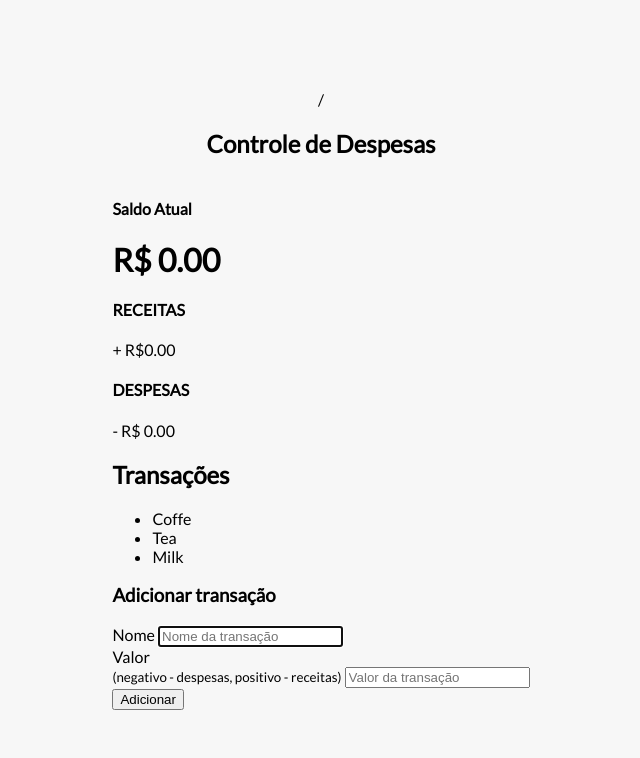
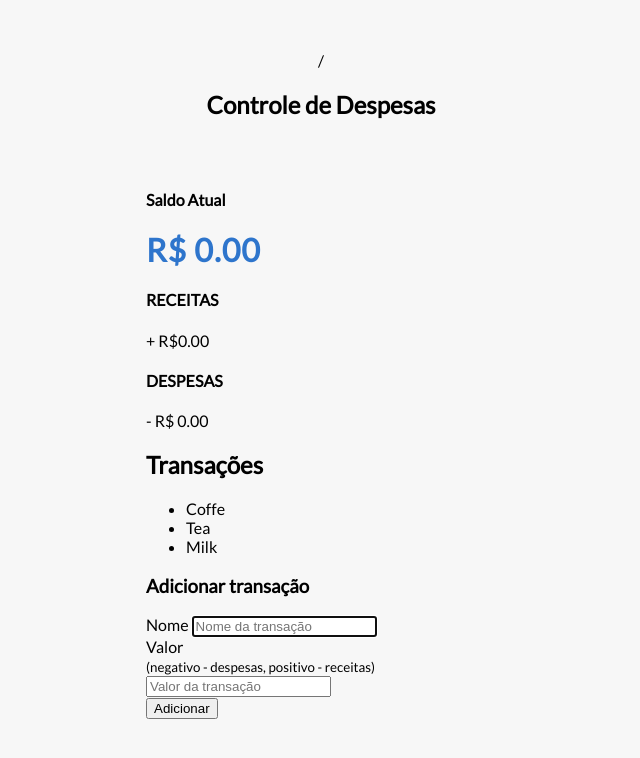
Before and after one commit to lgtrindade/app-financeiro-js, a plain HTML site: page AppFinanceiro/index.html in a window 1280 px wide. Shown: the whole page, without its empty margins (319-959 px from the left). Drawn offline with Linux system fonts and the light colour scheme.

Commit message:
Inserindo css para h1

```diff
--- a/AppFinanceiro/style.css
+++ b/AppFinanceiro/style.css
@@ -10,3 +10,14 @@ body{
     margin: 0;
     font-family: 'lato', sans-serif;
 }
+
+.container{
+    margin: 30px auto;
+    width: 350px;
+}
+
+h1 {
+    letter-spacing: 1px;
+    margin: 0;
+    color: #2e75cc;
+  }
```
